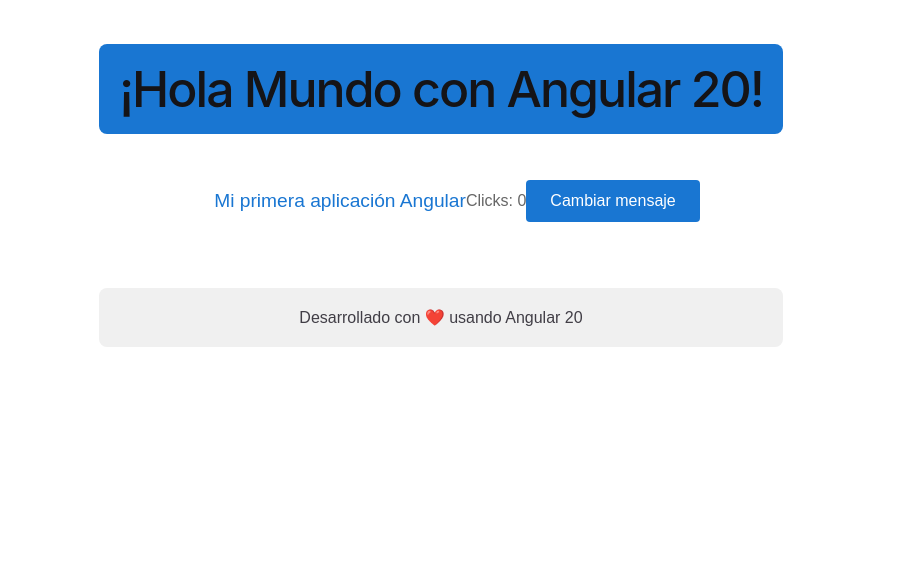
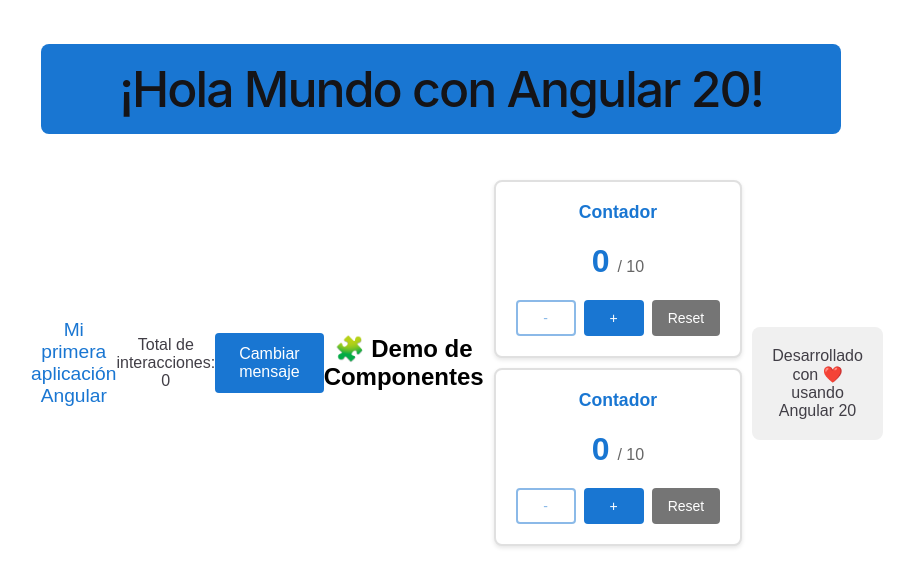
Before and after one commit to devburgos27/mi-primera-app, an Angular app: page / in a window 1280 px wide. Shown: the top 586 px of the page, without its empty margins (199-1113 px from the left). Built offline with nearby package versions, Linux system fonts and the light colour scheme.

Commit message:
actualizo template principal

```diff
--- a/src/app/app.html
+++ b/src/app/app.html
@@ -183,24 +183,41 @@
 </style>
 
 <main class="main">
-  <div class="container">
+<div class="container">
   <header>
     <h1>{{ title }}</h1>
+
   </header>
 
   <main>
     <p class="mensaje">{{ mensaje }}</p>
-    <p class="contador">Clicks: {{ contador }}</p>
-
+    <p>Total de interacciones: {{ totalClicks }}</p>
     <button class="btn-primary" (click)="cambiarMensaje()">
       Cambiar mensaje
     </button>
-  </main>
+    <h2>🧩 Demo de Componentes</h2>
+
+    <div class="componentes-grid">
+      <!-- Componente 1: Contador Básico -->
+      <app-contador>
+        titulo="Contador Básico"
+        [valorInicial]="0"
+        [maximo]="5"
+        (cambioValor)="onContadorCambio($event)">
+      </app-contador>
+
+      <!-- Componente 2: Contador Avanzado -->
+      <app-contador>
+        titulo="Contador Avanzado"
+        [valorInicial]="3"
+        [maximo]="15"
+        (cambioValor)="onContadorCambio($event)">
+      </app-contador>
+    </div>
 
   <footer>
     <p>Desarrollado con ❤️ usando Angular 20</p>
   </footer>
-</div>
 </main>
 
 <!-- * * * * * * * * * * * * * * * * * * * * * * * * * * * * * * * * -->
```
